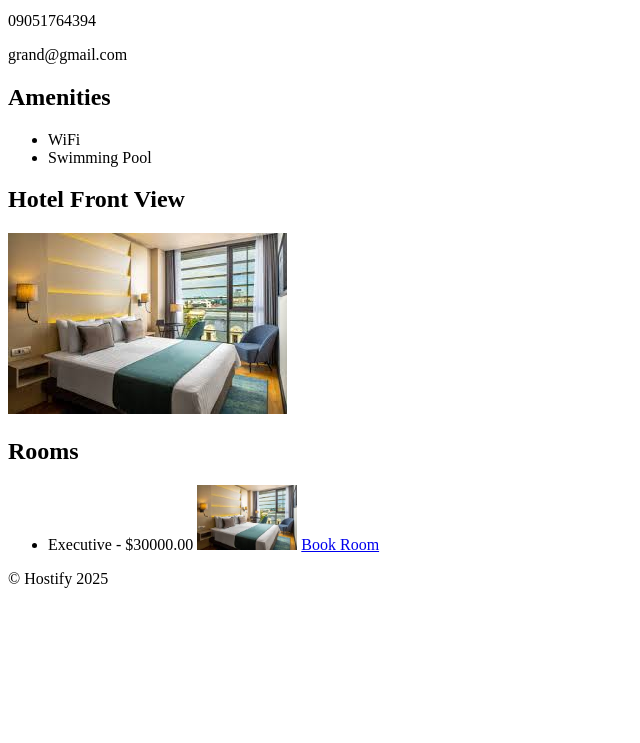
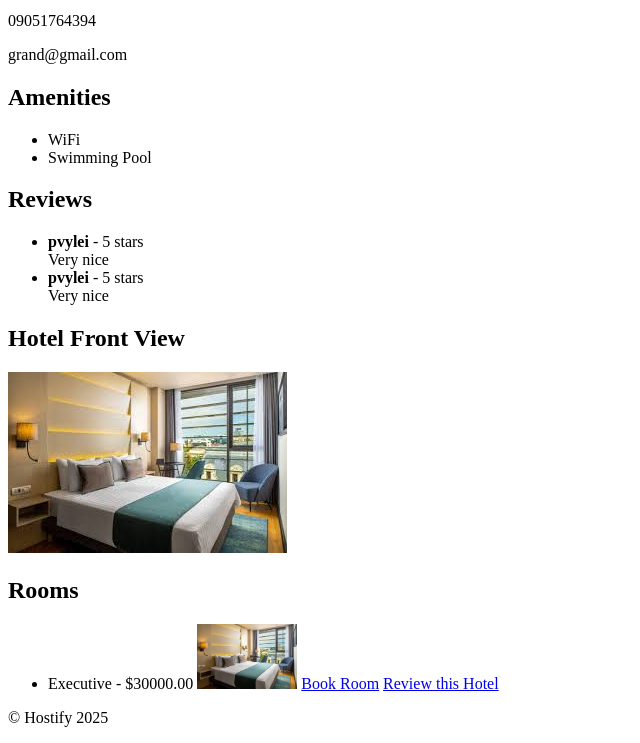
Before and after one commit to patrickodeh1/Guestel-Backend, a Django app: page /hotels/1/ in a window 1280 px wide. Shown: the part 252-995 px from the top of the page, without its empty margins (0-640 px from the left). Before the commit the page ends 840 px from the top, so only its background shows below. Run offline with Django 5.2, Linux system fonts and the light colour scheme; a user stored in the database is signed in; data comes from the database, SQL or seed files in the repository; both versions use the stored data as it was after the commit.

Commit message:
added review view

```diff
--- a/core/urls.py
+++ b/core/urls.py
@@ -19,6 +19,7 @@ urlpatterns = [
     path('hotel/<int:pk>/edit/', views.owner_hotel_edit, name='owner_hotel_edit'),
     path('hotel/<int:pk>/delete/', views.owner_hotel_delete, name='owner_hotel_delete'),
     path('hotels/<int:hotel_id>/bookings/', views.owner_bookings, name='owner_bookings'),
+    path('hotels/<int:pk>/add_review/', views.add_review, name='add_review'),
 ]
 
 if settings.DEBUG:
--- a/core/views.py
+++ b/core/views.py
@@ -1,7 +1,7 @@
 from django.shortcuts import render, redirect, get_object_or_404
 from django.contrib.auth import login, authenticate, logout
 from django.contrib.auth.decorators import login_required
-from .forms import UserRegistrationForm, RoomForm, HotelRegistrationForm, BookingForm, HotelOwnerRegistrationForm
+from .forms import UserRegistrationForm, RoomForm, HotelRegistrationForm, BookingForm, HotelOwnerRegistrationForm, ReviewForm
 from .models import Hotel, Room, Booking
 from django.contrib import messages
 
@@ -103,6 +103,7 @@ def hotel_detail(request, pk):
     Displays details of a specific hotel.
     """
     hotel = get_object_or_404(Hotel, pk=pk)
+    reviews = hotel.review_set.all()
     return render(request, 'hotels/hotel_detail.html', {'hotel': hotel})
 
 @login_required
@@ -213,3 +214,21 @@ def owner_hotel_delete(request, pk):
         return redirect('home')
     else:
         return render(request, 'hotels/confirm_delete.html', {'hotel': hotel})
+
+
+@login_required
+def add_review(request, pk):
+    hotel = get_object_or_404(Hotel, id=pk)
+
+    if request.method == 'POST':
+        form = ReviewForm(request.POST)
+        if form.is_valid():
+            review = form.save(commit=False)
+            review.user = request.user
+            review.hotel = hotel
+            review.save()
+            return redirect('hotel_detail', pk=hotel.pk)  # Redirect to hotel detail page
+    else:
+        form = ReviewForm()
+
+    return render(request, 'hotels/add_review.html', {'hotel': hotel, 'form': form})
--- a/templates/hotels/hotel_detail.html
+++ b/templates/hotels/hotel_detail.html
@@ -13,6 +13,16 @@
       <li>{{ amenity.name }}</li>
     {% endfor %}
   </ul>
+
+  <h2>Reviews</h2>
+<ul>
+  {% for review in hotel.review_set.all %}
+    <li>
+      <b>{{ review.user.username }}</b> - {{ review.rating }} stars<br>
+      {{ review.comment }}
+    </li>
+  {% endfor %}
+</ul>
 
   <h2>Hotel Front View</h2>
   {% if hotel.photo %}
@@ -32,6 +42,7 @@
           <p>No image available for this room.</p>
         {% endif %}
         <a href="{% url 'book_room' hotel.id room.id %}" class="btn btn-primary">Book Room</a>
+        <a href="{% url 'add_review' hotel.id %}" class="btn btn-primary">Review this Hotel</a>
         {% if request.user.is_authenticated and request.user == hotel.owner %}
           <a href="{% url 'edit_room' hotel.id room.id %}" class="btn btn-primary">Edit Room</a>
           <a href="{% url 'delete_room' hotel.id room.id %}" class="btn btn-primary">Delete Room</a>
```
Also changed, not shown: core/forms.py (+7 -1 lines), templates/hotels/add_review.html (added, +10 -0 lines), db.sqlite3.
